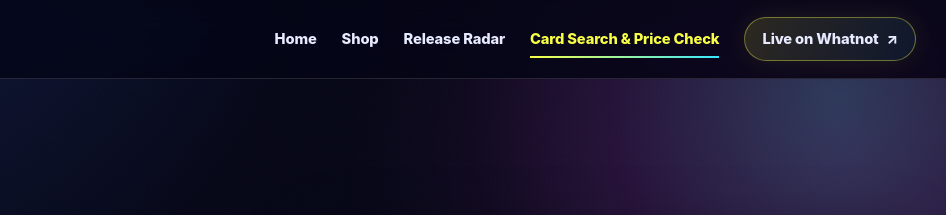
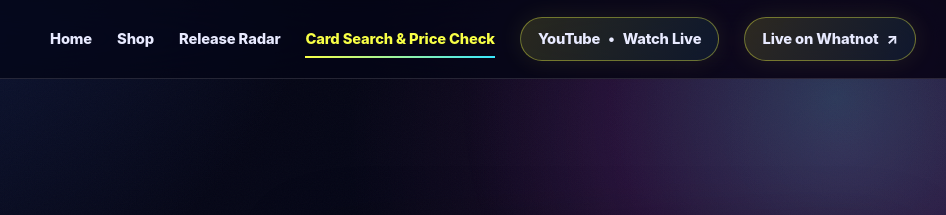
Before and after one commit to FaytSystems/crackpacks, a plain HTML site: page card-lookup.html in a window 1280 px wide. Shown: the top 215 px of the page, 334-1280 px from the left. Drawn offline with Linux system fonts and the light colour scheme.

Commit message:
Add YouTube Watch Live button to main navigation

```diff
--- a/card-lookup.html
+++ b/card-lookup.html
@@ -28,6 +28,7 @@
         <a href="shop.html">Shop</a>
         <a href="releases.html">Release Radar</a>
         <a href="card-lookup.html" aria-current="page">Card Search &amp; Price Check</a>
+        <a class="nav-live nav-youtube" href="index.html#crack-packs-live" aria-label="Open the Crack Packs YouTube live room">YouTube <span aria-hidden="true">&bull;</span> Watch Live</a>
         <a class="nav-live" data-whatnot href="#">Live on Whatnot <span aria-hidden="true">↗</span></a>
       </nav>
     </div>
```
Also changed, not shown: index.html (+1 -0 lines), releases.html (+1 -0 lines), shop.html (+1 -0 lines).
